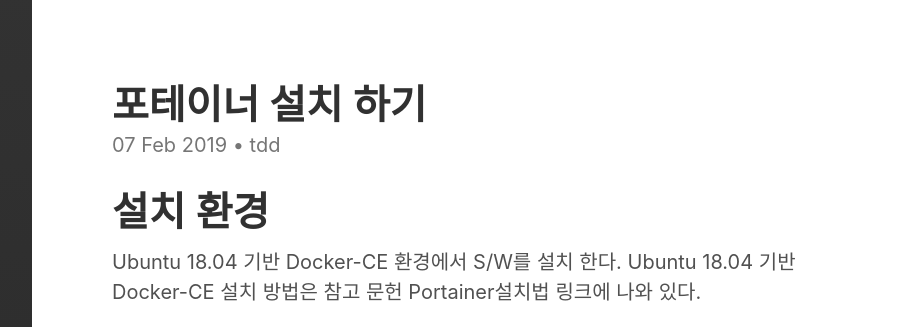
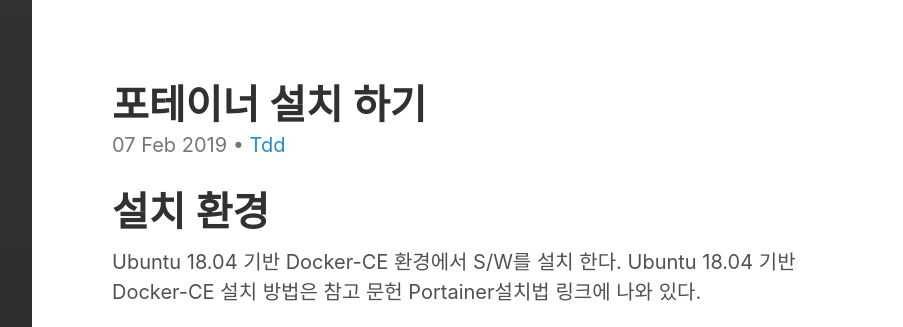
Before and after one commit to kranian/kranian.github.io, a Jekyll site: the page built from _posts/2019-02-07-TDD.md, in a window 1280 px wide. Shown: the top 327 px of the page, without its empty margins (328-1231 px from the left). Built offline with Jekyll 4.4.1, drawn with Linux system fonts in a browser that asks for light colours; comment, search, counter and statistics services are not loaded.

Commit message:
Update 2019-02-07-TDD.md

```diff
--- a/_posts/2019-02-07-TDD.md
+++ b/_posts/2019-02-07-TDD.md
@@ -2,7 +2,7 @@
 layout: post
 title:  포테이너 설치 하기
 categories:
-  - tdd
+  - Tdd
 tags :
   - management
   - node
```
